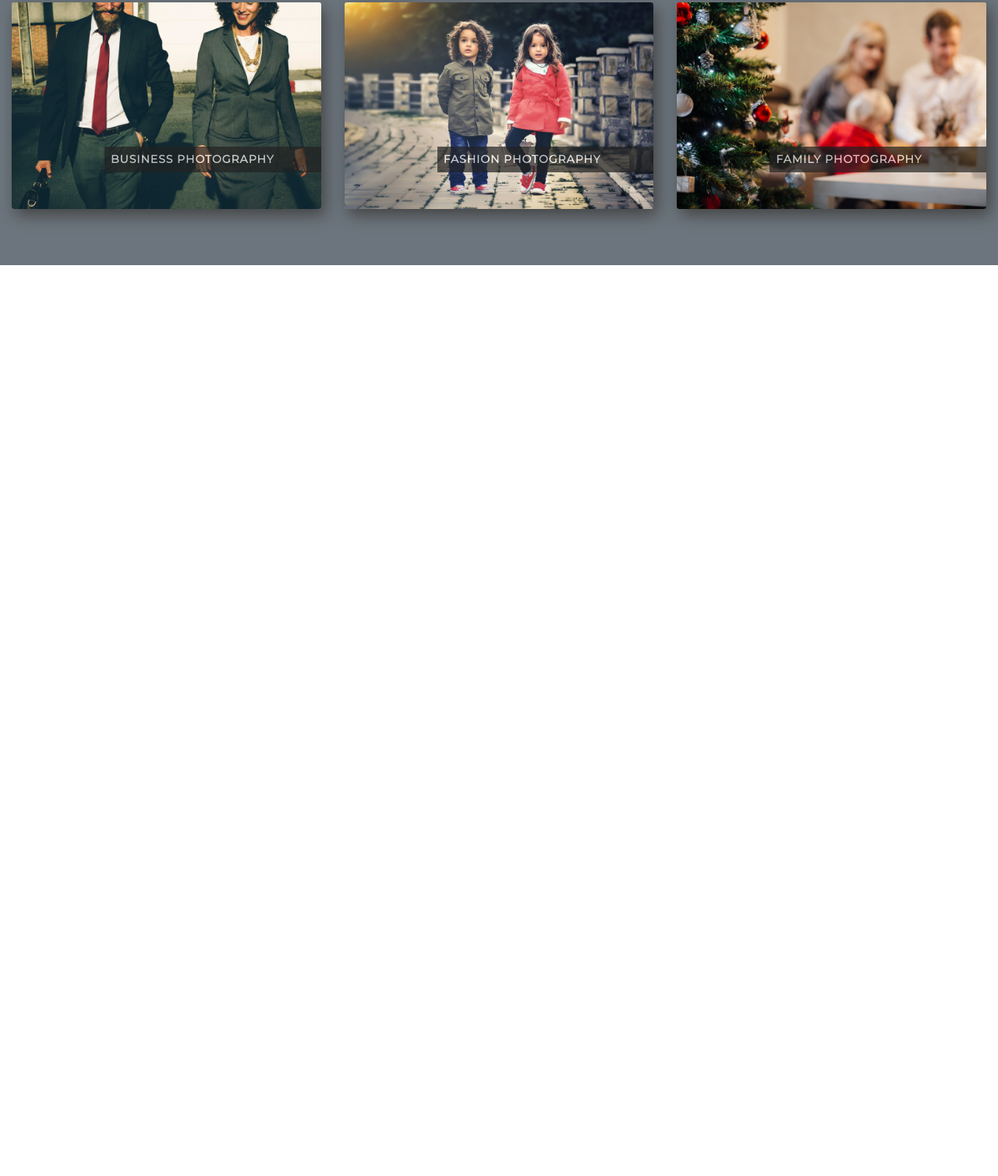
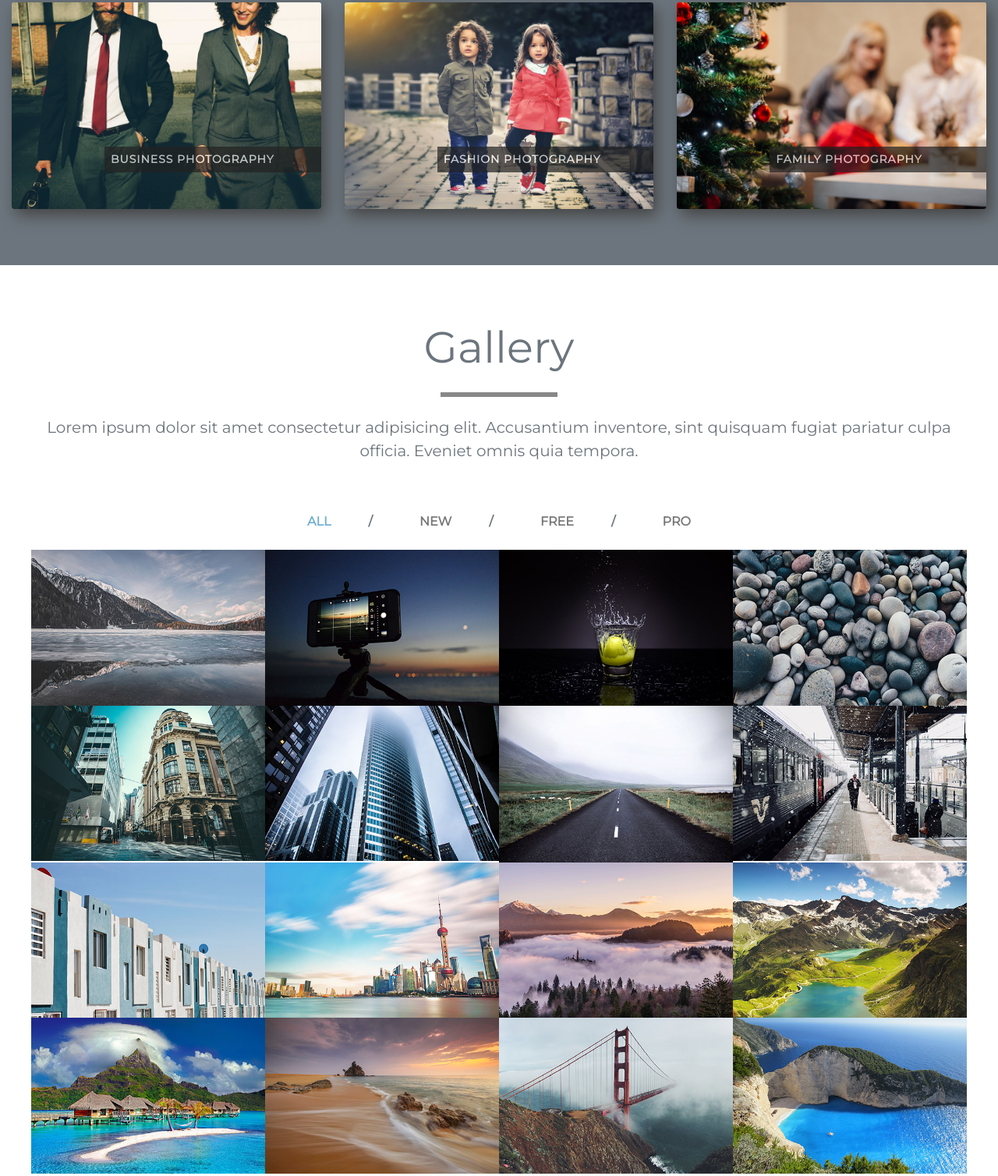
Before and after one commit to AdrianRomanski/bootstrap_projects, a plain HTML site: page photoX/index.html in a window 1280 px wide. Shown: the part 2553-4061 px from the top of the page at 78% size. Before the commit the page ends 2893 px from the top, so only its background shows below. Drawn offline with nearby package versions, Linux system fonts and the light colour scheme.

Commit message:
Added Gallery Section - PhotoX

```diff
--- a/photoX/index.html
+++ b/photoX/index.html
@@ -173,9 +173,53 @@
         </div>
     </div>
 </section>
+<!--end of collection-->
 
-
-<!--end of collection-->
+<!-- gallery -->
+<section class="py-5">
+    <div class="container-fluid">
+        <!-- title -->
+        <div class="row text-muted text-center">
+            <div class="col m-4">
+                <h1 class="display-4 mb-4">Gallery</h1>
+                <div class="underline-dark mb-4"></div>
+                <p class="lead">Lorem ipsum dolor sit amet consectetur adipisicing elit. Accusantium inventore, sint quisquam fugiat pariatur culpa officia. Eveniet omnis quia tempora.</p>
+            </div>
+        </div>
+        <!-- end of title -->
+        <ul class="list-inline text-center text-uppercase font-weight-bold my-4">
+            <li class="list-inline-item gallery-list-item active-item" data-filter="all">All<span class="mx-md-5  mx-3 text-muted">/</span>
+            </li>
+            <li class="list-inline-item gallery-list-item" data-filter="new">New<span class="mx-md-5 mx-3 text-muted">/</span>
+            </li>
+            <li class="list-inline-item gallery-list-item" data-filter="free">Free<span class="mx-md-5 mx-3 text-muted">/</span>
+            </li>
+            <li class="list-inline-item gallery-list-item" data-filter="pro">Pro
+            </li>
+        </ul>
+        <div class="container-fluid">
+            <div class="d-flex flex-wrap justify-content-center">
+                <div class="filter new"><img src="images/img1.jpeg" width="300"></div>
+                <div class="filter free"><img src="images/img2.jpeg" width="300"></div>
+                <div class="filter pro"><img src="images/img3.jpeg" width="300"></div>
+                <div class="filter new"><img src="images/img4.jpeg" width="300"></div>
+                <div class="filter pro"><img src="images/img5.jpeg" width="300"></div>
+                <div class="filter free"><img src="images/img6.jpeg" width="300"></div>
+                <div class="filter pro"><img src="images/img7.jpeg" width="300"></div>
+                <div class="filter free"><img src="images/img8.jpeg" width="300"></div>
+                <div class="filter new"><img src="images/img9.jpeg" width="300"></div>
+                <div class="filter pro"><img src="images/img10.jpeg" width="300"></div>
+                <div class="filter free"><img src="images/img11.jpeg" width="300"></div>
+                <div class="filter pro"><img src="images/img12.jpeg" width="300"></div>
+                <div class="filter new"><img src="images/img13.jpeg" width="300"></div>
+                <div class="filter free"><img src="images/img14.jpeg" width="300"></div>
+                <div class="filter new"><img src="images/img15.jpeg" width="300"></div>
+                <div class="filter pro"><img src="images/img16.jpeg" width="300"></div>
+            </div>
+        </div>
+    </div>
+</section>
+<!-- end of gallery -->
 
 
 
--- a/photoX/script.js
+++ b/photoX/script.js
@@ -26,6 +26,21 @@ $(window).scroll(function () {
             $('.camera-img').removeClass('fromLeft');
             $('.mission-text').removeClass('fromRight');
         }
-})
+    });
+
+    $('.gallery-list-item').click(function() {
+        let value = $(this).attr('data-filter');
+        if(value === 'all') {
+            $('.filter').show(300);
+        } else {
+            $('.filter').not('.' + value).hide(300);
+            $('.filter').filter('.' + value).show(300);
+        }
+    });
+
+    $('.gallery-list-item').click(function() {
+        $(this).addClass('active-item').siblings().removeClass('active-item');
+    });
+
 
 });
--- a/photoX/style.css
+++ b/photoX/style.css
@@ -167,3 +167,22 @@ header {
 }
 
 /*end of collection*/
+
+
+/*gallery*/
+.underline-dark {
+    width: 150px;
+    border: 3px solid #888;
+    margin: auto;
+}
+
+.gallery-list-item {
+    color: #777;
+    cursor: pointer;
+    user-select: none;
+}
+
+.active-item {
+    color: #70aed2;
+}
+/*end of gallery*/
```
Lines whose indentation alone changed are shown as unchanged.
